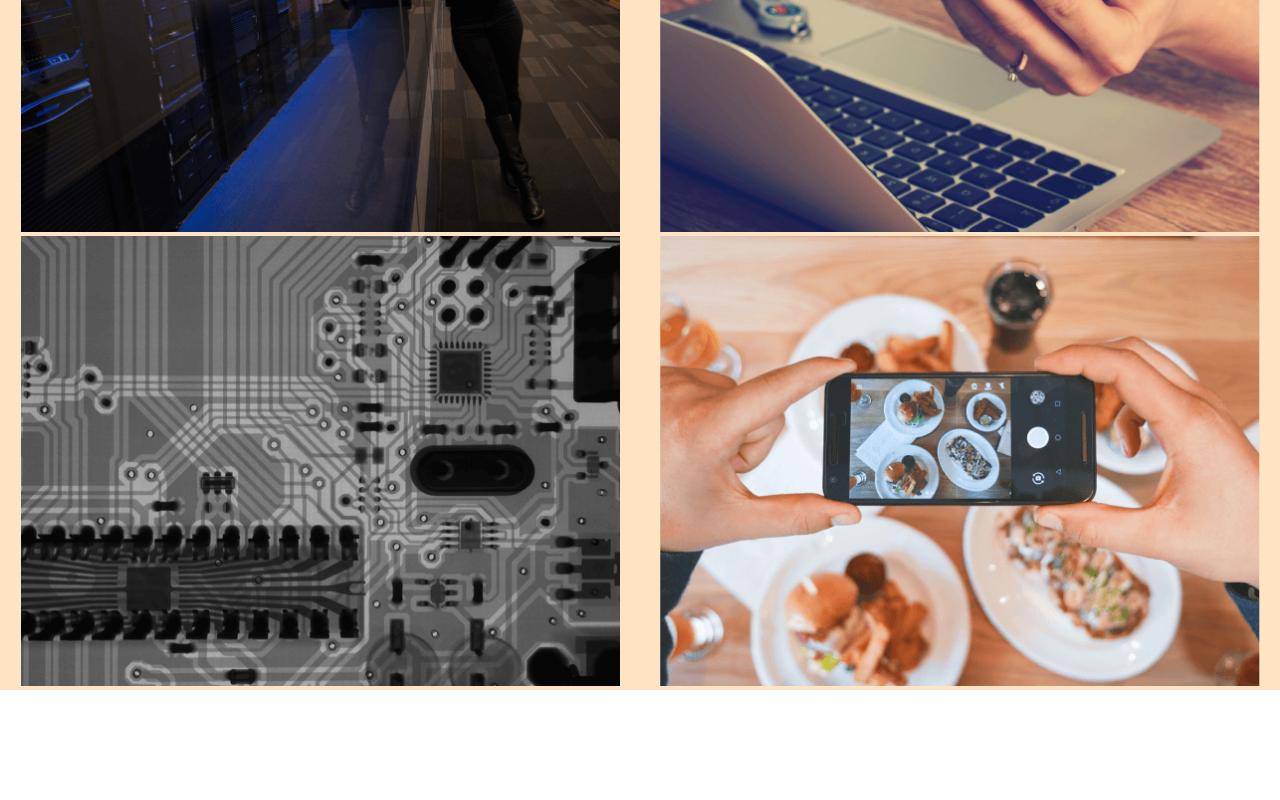
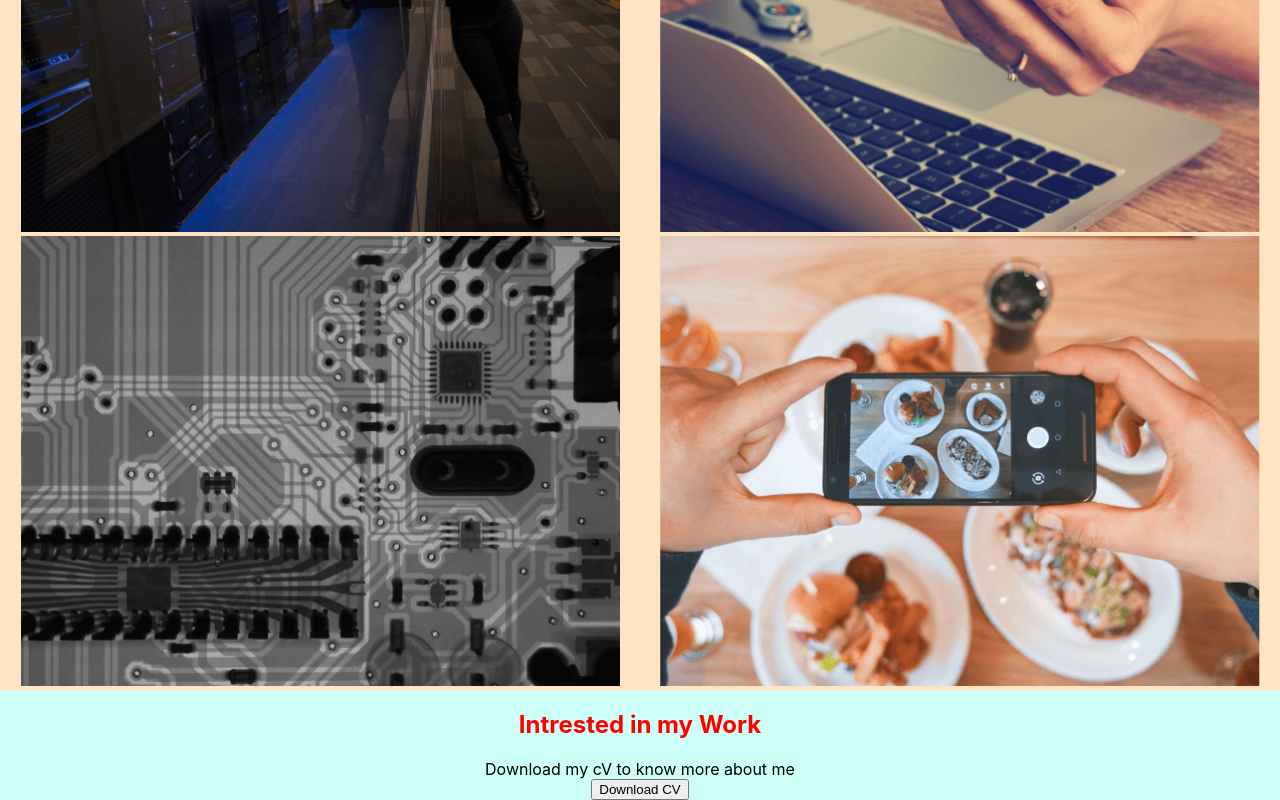
Before and after one commit to AndryGavrus/portfolio-project-my-version, a React app: page / in a window 1280 px wide. Shown: the part 2471-3271 px from the top of the page. Before the commit the page ends 3161 px from the top, so only its background shows below. Built offline with nearby package versions, Linux system fonts and the light colour scheme.

Commit message:
Fixed Footer

```diff
--- a/src/App.tsx
+++ b/src/App.tsx
@@ -5,6 +5,7 @@ import { Main } from './layout/sections/main/Main';
 import { About } from './layout/sections/about/About';
 import { Skills } from './layout/sections/skills/Skills';
 import { WorkExp } from './layout/sections/workExp/WorkExp';
+import { Footer } from './layout/footer/Footer';
 
 
 function App() {
@@ -15,6 +16,7 @@ function App() {
             <About/>
             <Skills/>
             <WorkExp/>
+            <Footer/>
         </div>
     );
 }
--- a/src/layout/footer/Footer.tsx
+++ b/src/layout/footer/Footer.tsx
@@ -6,7 +6,7 @@ import styled from 'styled-components'
 export const Footer = () => {
     return (
         <StyledFooter>
-            <FlexWrapper align='center' justify='center'>
+            <FlexWrapper direction='column' align='center' justify='center'>
                 <SectionTitle>Intrested in my Work</SectionTitle>
                 <Hint>Download my cV to know more about me</Hint>
                 <Btn>Download CV</Btn>
```
